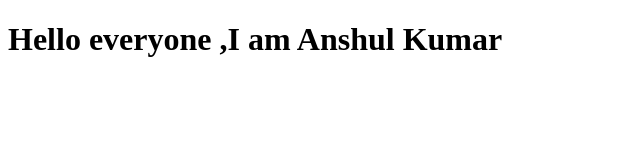
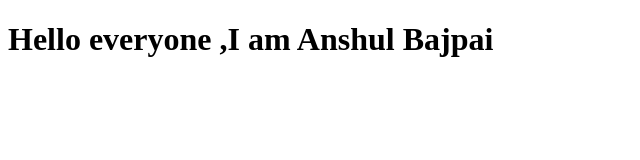
Before and after one commit to anshulk02101/my_html_repo, a plain HTML site: page my_html_repo/index.html in a window 1280 px wide. Shown: the full height of the page, 0-640 px from the left. Drawn offline with Linux system fonts and the light colour scheme.

Commit message:
Bajpai added

```diff
--- a/my_html_repo/index.html
+++ b/my_html_repo/index.html
@@ -6,6 +6,6 @@
     <title>Document</title>
 </head>
 <body>
-    <h1>Hello everyone ,I am Anshul Kumar</h1>
+    <h1>Hello everyone ,I am Anshul Bajpai</h1>
 </body>
 </html>
```
